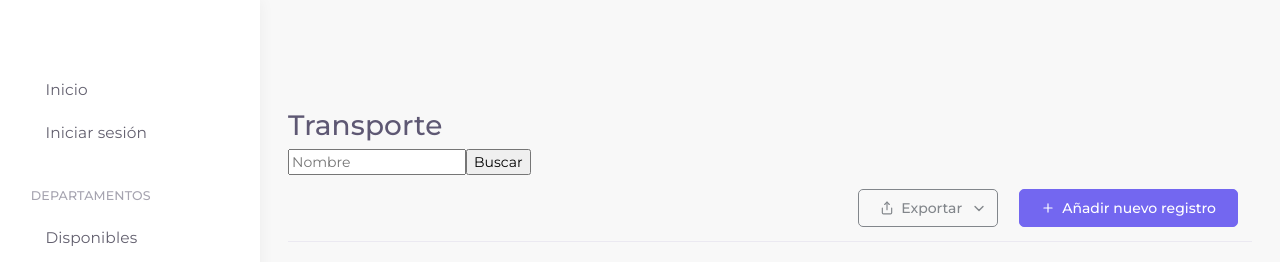
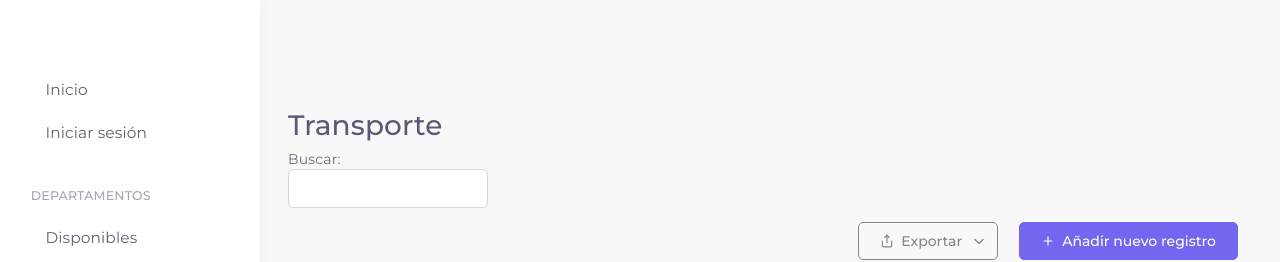
Before and after one commit to HeavyPablo/gti-department-from-v1, a Vue app: page /transporte in a window 1280 px wide. Shown: the top 262 px of the page. Built offline with nearby package versions, Linux system fonts and the light colour scheme; some icons are missing.

Commit message:
Update Transporte.vue

```diff
--- a/src/views/Transporte.vue
+++ b/src/views/Transporte.vue
@@ -3,17 +3,15 @@
   <div class="contact">
     <h1 class="title">Transporte</h1>
   </div>
-  <form action class="form">
-    <input
-      v-model="name"
-      class="form-input"
-      type="text"
-      id="name"
-      required
-      placeholder="Nombre"
-    />
-    <input class="form-submit" type="submit" value="Buscar" />
-  </form>
+  <div id="DataTables_Table_0_filter" class="dataTables_filter">
+    <label
+      >Buscar:<input
+        type="search"
+        class="form-control"
+        placeholder=""
+        aria-controls="DataTables_Table_0"
+    /></label>
+  </div>
   <div class="card-header border-bottom p-1">
     <div class="dt-action-buttons text-end">
       <div class="dt-buttons d-inline-flex">
```
